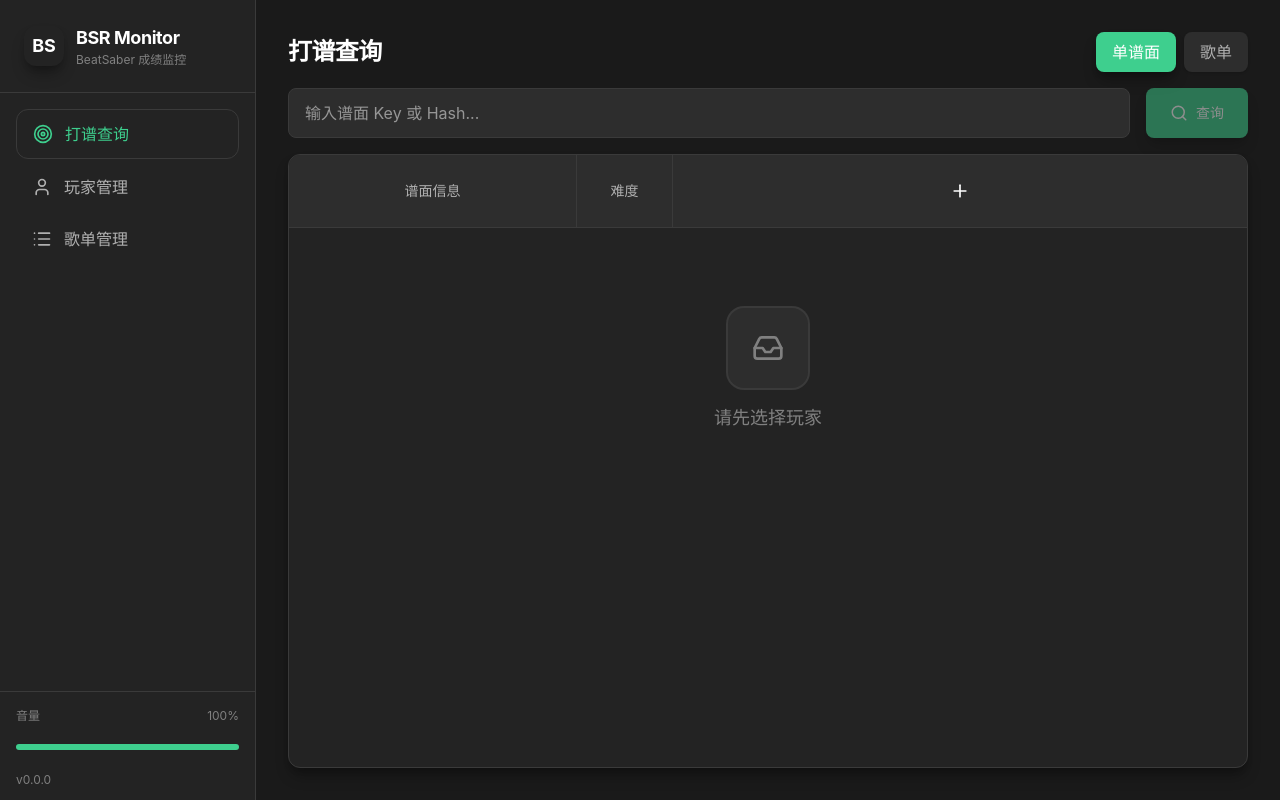
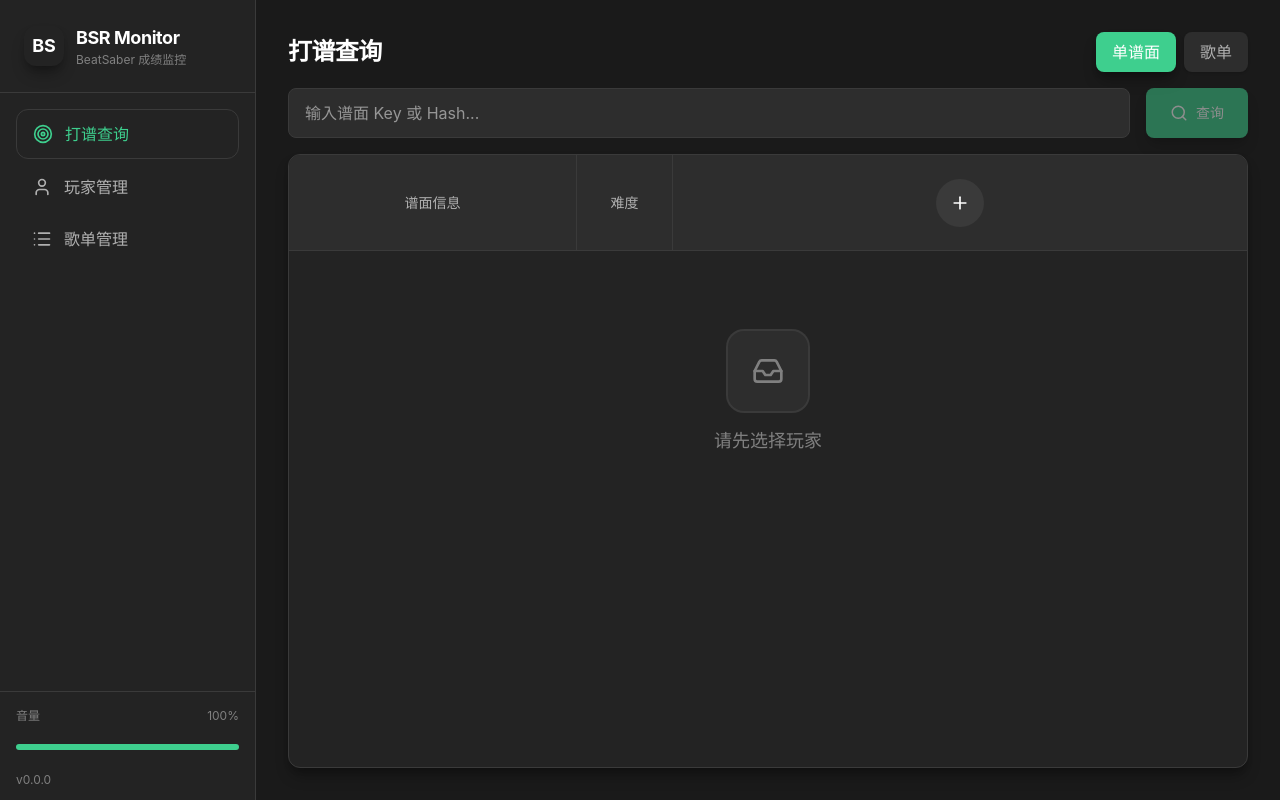
Before and after one commit to Hikari31768/BSR-Monitor, a React (Vite) app: page / in a window 1280 px wide. Built offline with nearby package versions, Linux system fonts and the light colour scheme.

Commit message:
10-08 修复打谱查询表头高度和加号按钮样式
- 固定表头最小高度 6rem，删光玩家时不塌陷
- 去掉 items-center 使分割线顶底连续
- 加号按钮添加圆形背景，尺寸调整为 w-12 h-12
- 修复头像占位符不存在的 bg-bs-border 类

```diff
--- a/src/components/ScoreTableHeader.tsx
+++ b/src/components/ScoreTableHeader.tsx
@@ -47,7 +47,7 @@ export default function ScoreTableHeader({
   return (
     <div className="rounded-xl flex-shrink-0">
       <div
-        className="grid bg-bs-bg-tertiary border-b border-bs-border sticky top-0 z-10 min-w-fit"
+        className="grid bg-bs-bg-tertiary border-b border-bs-border sticky top-0 z-10 min-w-fit min-h-[6rem]"
         style={{ gridTemplateColumns: gridColumns }}
       >
         {/* 谱面信息列 */}
@@ -95,7 +95,7 @@ export default function ScoreTableHeader({
                   className="w-10 h-10 rounded-full object-cover"
                 />
               ) : (
-                <div className="w-10 h-10 rounded-full bg-bs-border flex items-center justify-center">
+                <div className="w-10 h-10 rounded-full bg-bs-bg-hover flex items-center justify-center">
                   <User size={20} className="text-bs-text-muted" />
                 </div>
               )}
@@ -120,7 +120,7 @@ export default function ScoreTableHeader({
         <div className="p-4 flex items-center justify-center">
           <button
             onClick={onAddPlayer}
-            className="w-10 h-10 rounded-full bg-bs-border hover:bg-bs-accent-primary text-bs-text-primary hover:text-white transition-all flex items-center justify-center"
+            className="w-12 h-12 rounded-full bg-bs-bg-hover hover:bg-bs-accent-primary text-bs-text-primary hover:text-white transition-all flex items-center justify-center"
             title="添加玩家"
           >
             <Plus size={20} />
```
